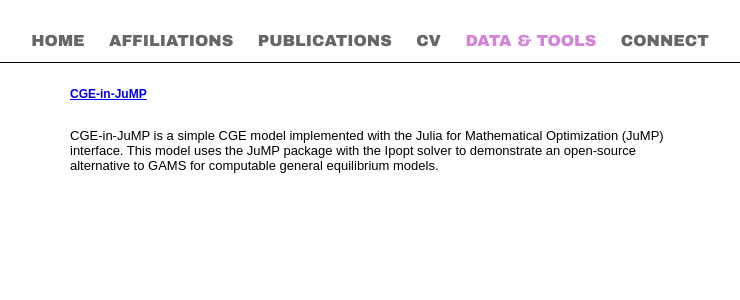
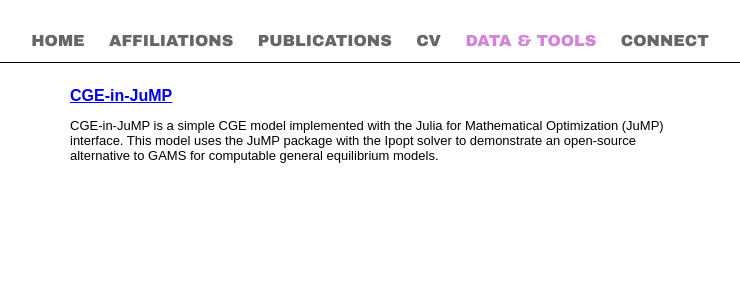
Before and after one commit to ccspringer/ccspringer.github.io, a Jekyll site: the page built from Data/index.html, in a window 1280 px wide. Shown: the top 300 px of the page, without its empty margins (270-1010 px from the left). Built offline with Jekyll 4.4.1, drawn with Linux system fonts in a browser that asks for light colours.

Commit message:
Fix formatting on data page

```diff
--- a/Data/index.html
+++ b/Data/index.html
@@ -3,8 +3,7 @@ layout: default
 shortname: Data
 ---
 
-<h3><a href = "https://github.com/ccspringer/CGE-in-JuMP">CGE-in-JuMP</a></h3>
-<p><br></p>
+<h2><a href = "https://github.com/ccspringer/CGE-in-JuMP">CGE-in-JuMP</a></h2>
 <p>CGE-in-JuMP is a simple CGE model implemented with the Julia for Mathematical Optimization (JuMP) interface. This model uses the JuMP package with the Ipopt solver to demonstrate an open-source alternative to GAMS for computable general equilibrium models.</p>
 <p><br></p>
 <p></p>
```
